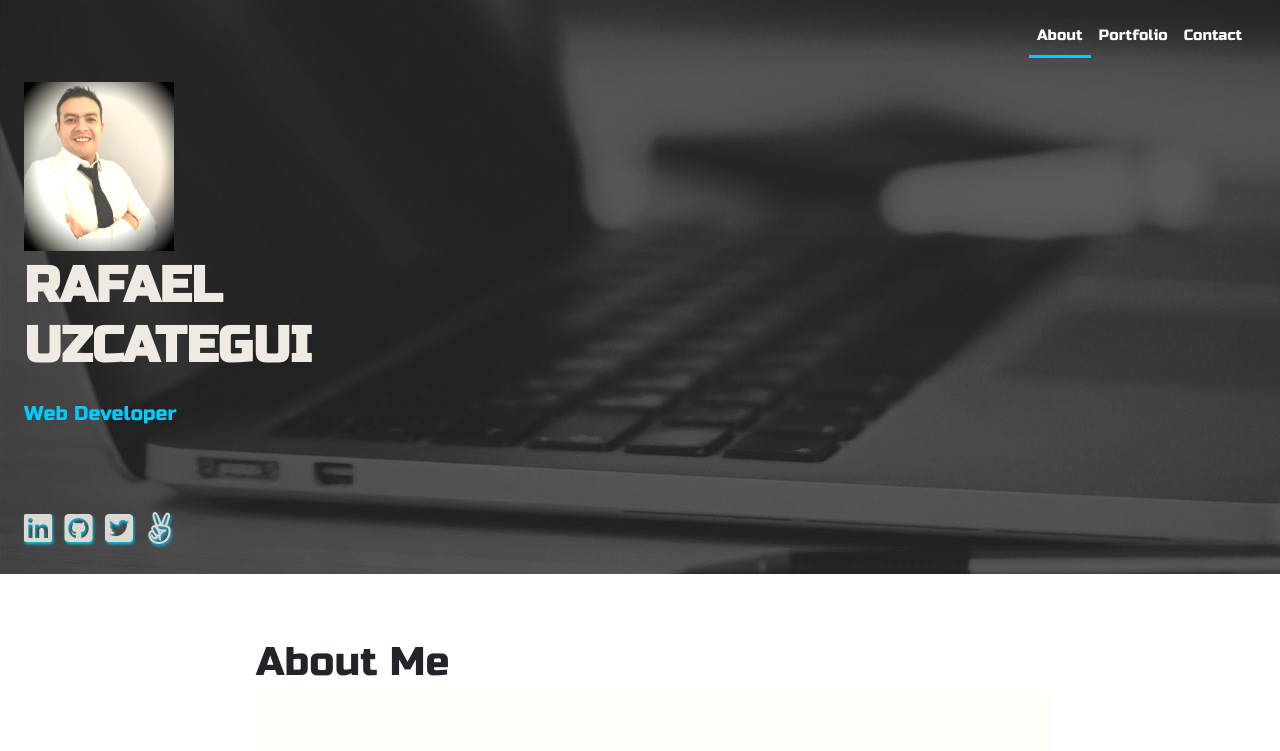
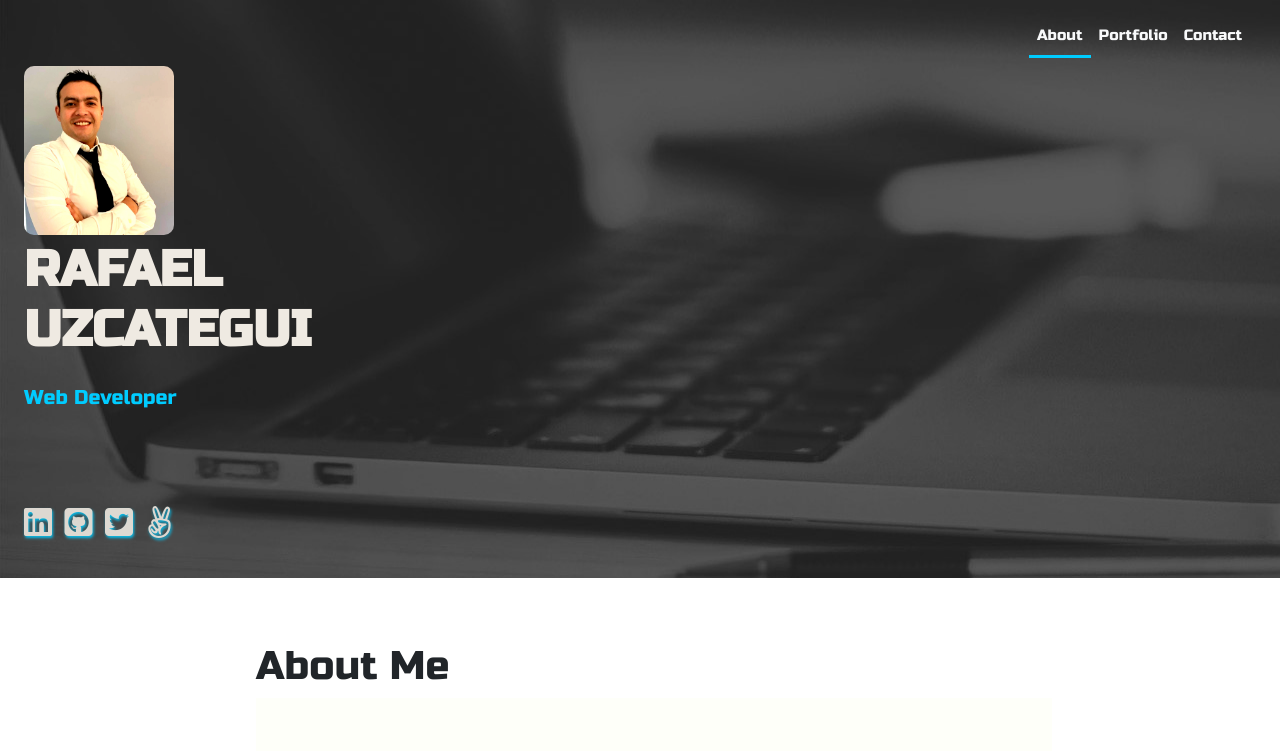
Before and after one commit to Rafaelias86/Bootstrap-Portfolio, a plain HTML site: page index.html in a window 1280 px wide. Shown: the top 751 px of the page. Drawn offline with nearby package versions, Linux system fonts and the light colour scheme; a script that the page names is missing.

Commit message:
Profile image fixed

```diff
--- a/assets/css/style.css
+++ b/assets/css/style.css
@@ -1,6 +1,12 @@
 html, body {
   max-width: 100%;
   overflow-x: hidden;
+}
+#profile-img{
+  border-top-left-radius: 10px;
+  border-top-right-radius: 10px;
+  border-bottom-right-radius: 10px;
+  border-bottom-left-radius: 10px;
 }
 .navbar{
   padding-top: 0px;
@@ -29,7 +35,7 @@ html, body {
     background-image:url("../images/bg-3.jpg");
     height: 100vh;
     width: 100vw;
-    padding-top: 2%;
+    padding-top: 100px;
     height: 50%;
 }
 .h1-animate, .h1-span{
@@ -76,8 +82,8 @@ p{
   padding-bottom: 120px;
 }
 .list-inline{
-  padding-top: 60px;
-  padding-bottom: 20px;
+  padding-top: 70px;
+  padding-bottom: 30px;
   animation: fadein 8s;
 }
 @keyframes fadein {
--- a/index.html
+++ b/index.html
@@ -47,7 +47,7 @@
         </nav>
 
         <div>
-          <img class="img-fluid pt-3 " src="assets/images/Profile2r2.jpg" alt="profile" style="width:150px">
+          <img class="img-fluid" id="profile-img" src="assets/images/ProfileL.jpg" alt="profile" style="width:150px">
         </div>
 
         <h1 class="h1-animate">
```
Also changed, not shown: assets/images/ProfileL.jpg (added).
